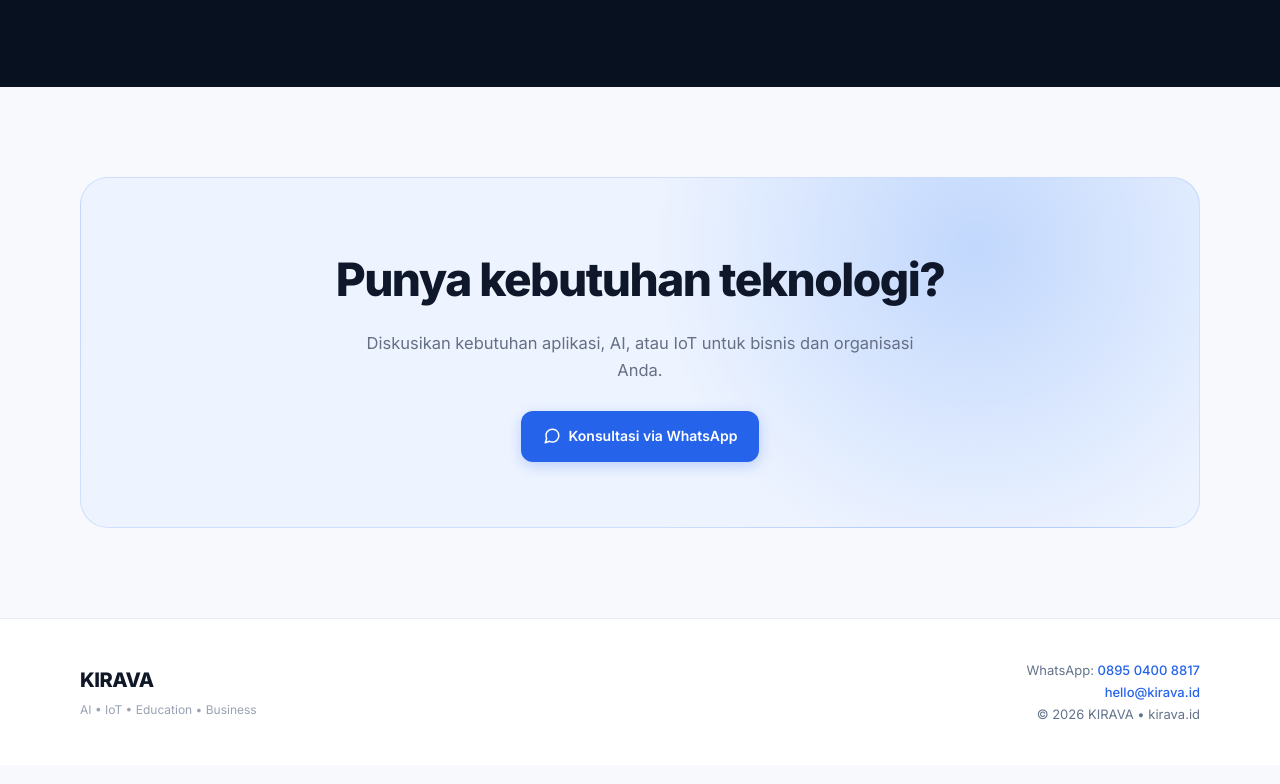
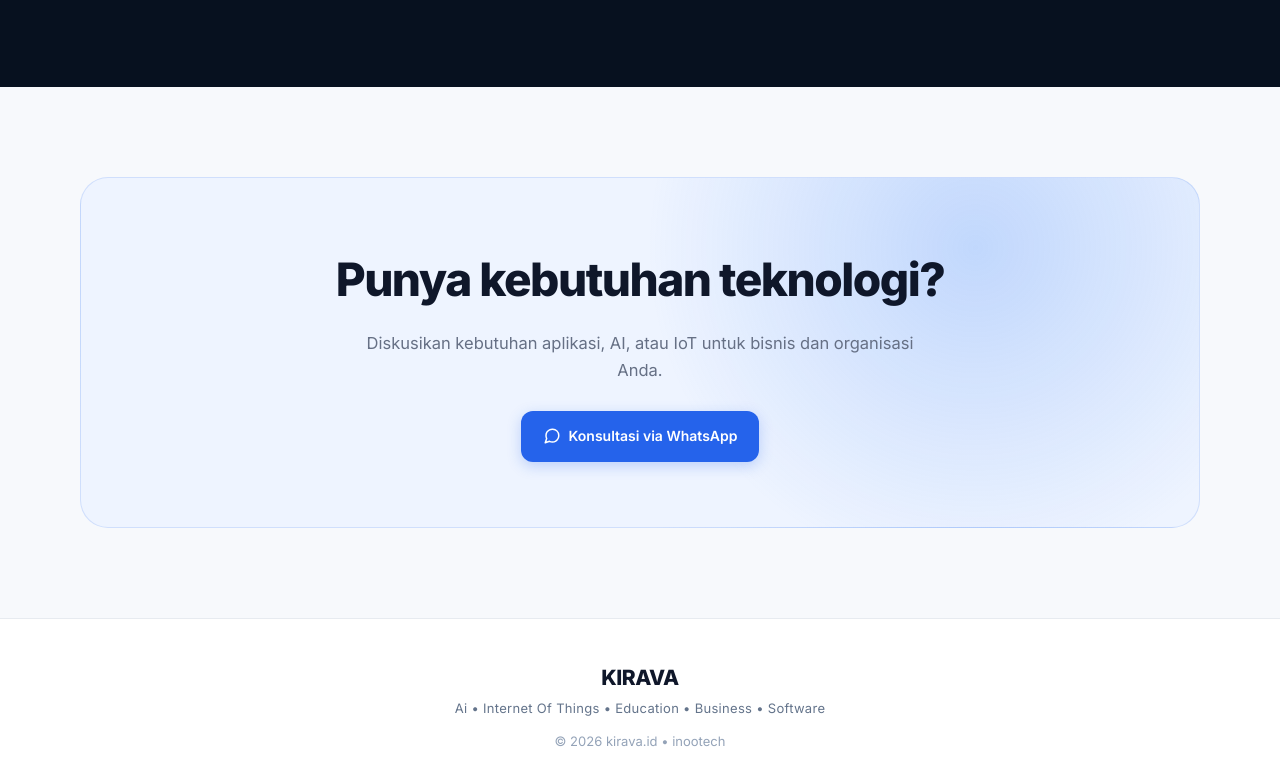
Before and after one commit to andy8383/kirava.id, a website: page index.html in a window 1280 px wide. Shown: the part 2273-3057 px from the top of the page. Drawn offline with Linux system fonts and the light colour scheme.

Commit message:
style: redesign site footer
Simplify footer layout to a centered column structure and update typography for better visual consistency.

```diff
--- a/index.html
+++ b/index.html
@@ -879,42 +879,38 @@
         footer {
             background: #ffffff;
             border-top: 1px solid #e7ebf0;
-            padding: 40px 0;
+            padding: 42px 0;
+            text-align: center;
         }
 
         .footer-inner {
             display: flex;
-            justify-content: space-between;
+            flex-direction: column;
+            justify-content: center;
             align-items: center;
-            gap: 20px;
+            text-align: center;
+            gap: 12px;
         }
 
         .footer-brand strong {
-            font-size: 20px;
+            font-size: 21px;
             font-weight: 800;
             letter-spacing: -0.5px;
+            color: #0f172a;
+            display: inline-block;
         }
 
         .footer-brand p {
-            color: #98a2b3;
-            font-size: 12px;
-            margin-top: 4px;
-        }
-
-        .footer-right {
             color: #64748b;
             font-size: 13px;
-            text-align: right;
-            line-height: 1.7;
-        }
-
-        .footer-right a {
-            color: #2563eb;
-            font-weight: 500;
-        }
-
-        .footer-right a:hover {
-            text-decoration: underline;
+            margin-top: 4px;
+            letter-spacing: 0.3px;
+        }
+
+        .footer-copyright {
+            color: #94a3b8;
+            font-size: 13px;
+            line-height: 1.6;
         }
 
         /* =========================
@@ -1259,12 +1255,9 @@
 
             .footer-inner {
                 flex-direction: column;
-                align-items: flex-start;
-                gap: 20px;
-            }
-
-            .footer-right {
-                text-align: left;
+                align-items: center;
+                text-align: center;
+                gap: 12px;
             }
 
             .floating-wa-btn {
@@ -2020,19 +2013,13 @@
             <strong>KIRAVA</strong>
 
             <p>
-                AI • IoT • Education • Business
+                Ai • Internet Of Things • Education • Business • Software
             </p>
 
         </div>
 
-        <div class="footer-right">
-
-            WhatsApp: <a href="https://wa.me/6289504008817" target="_blank" rel="noopener noreferrer">0895 0400 8817</a><br>
-
-            <a href="mailto:hello@kirava.id">hello@kirava.id</a><br>
-
-            © 2026 KIRAVA • kirava.id
-
+        <div class="footer-copyright">
+            © 2026 kirava.id • inootech
         </div>
 
     </div>
```
